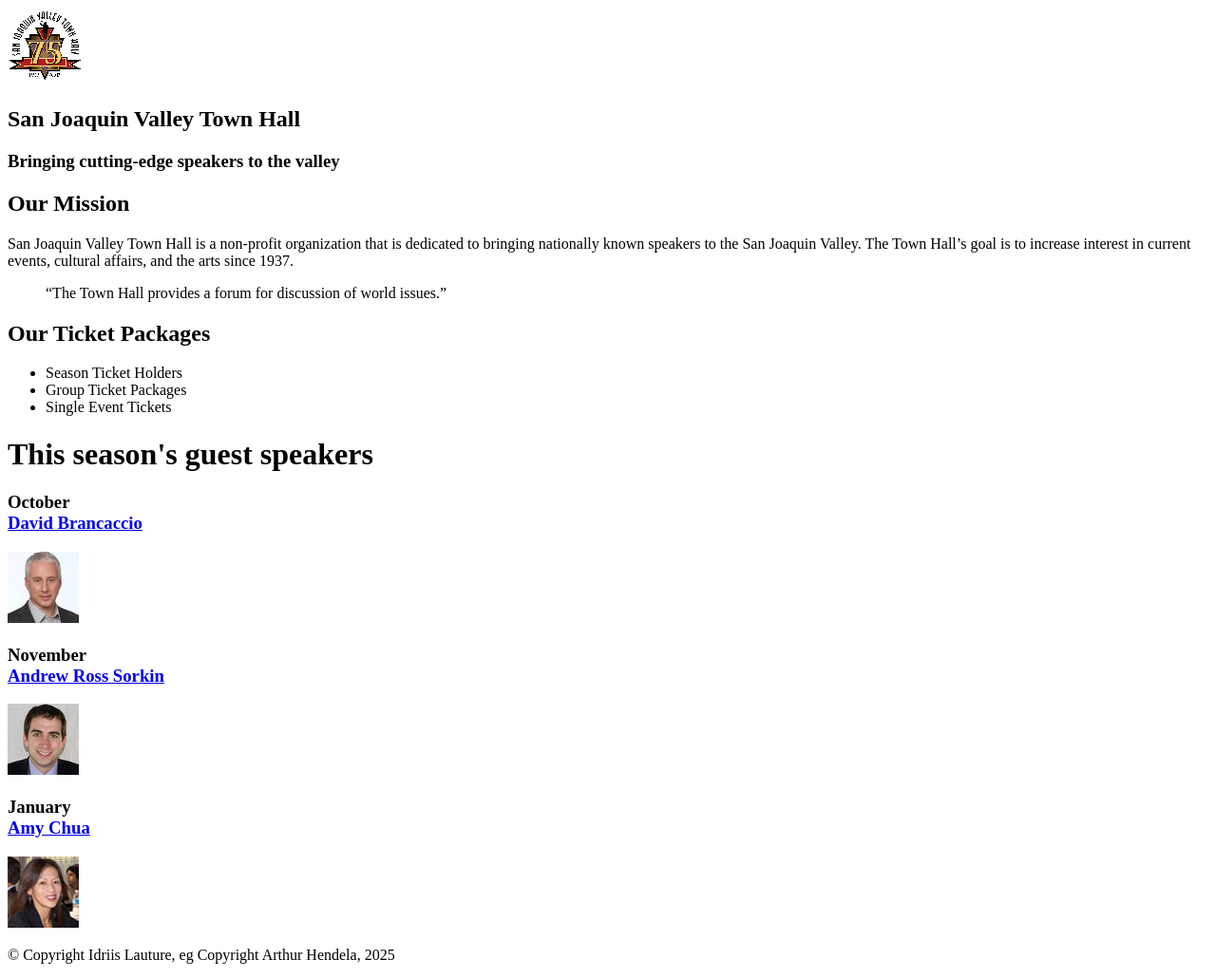
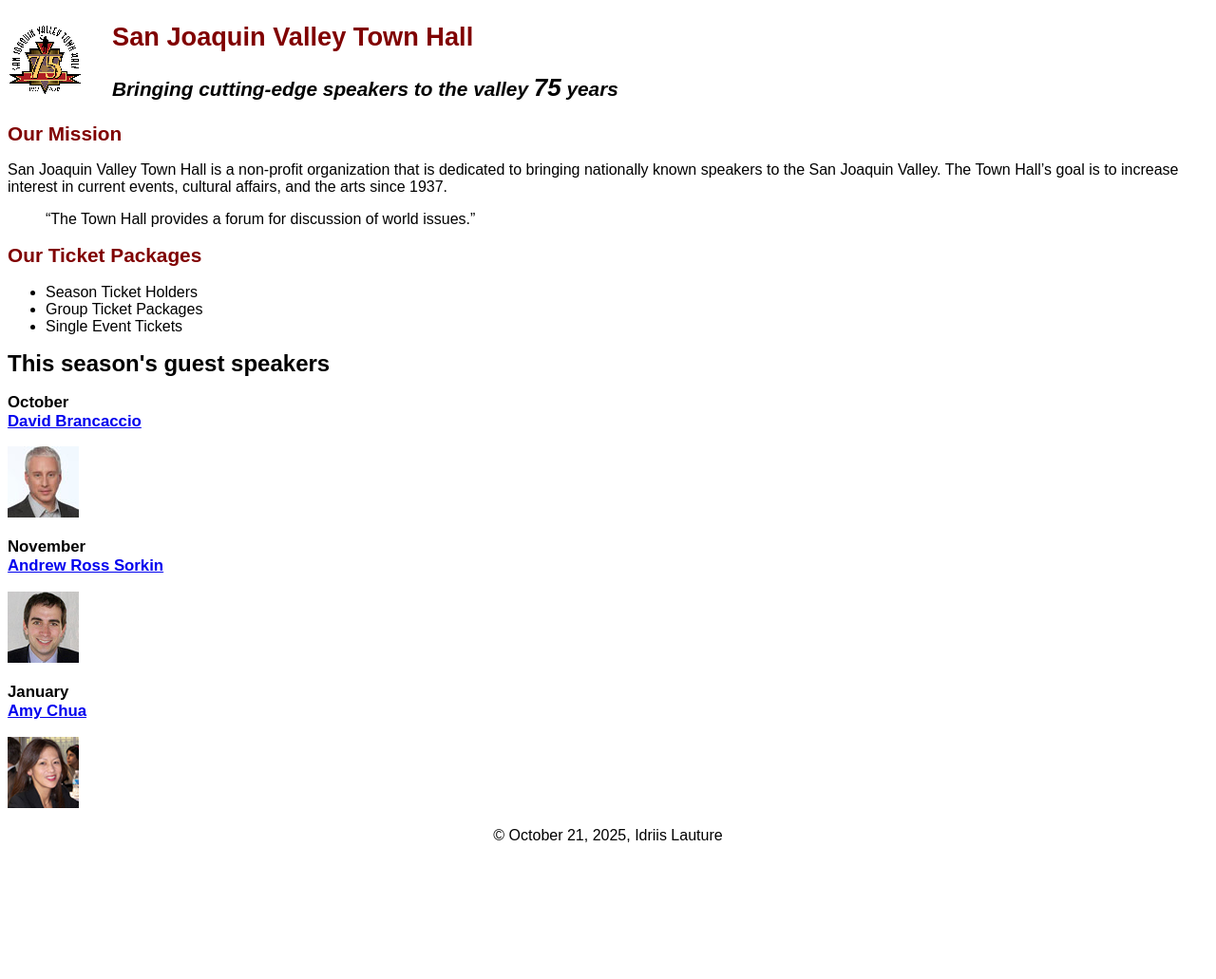
Before and after one commit to igl2-cmd/A06, a plain HTML site: page index.html in a window 1280 px wide. Shown: the whole page at 95% size. After the commit the page ends 905 px from the top, so only its background shows below. Drawn offline with Linux system fonts and the light colour scheme.

Commit message:
Refactor index.html with stylesheet and updates
Updated the HTML structure and added a stylesheet link. Modified the footer copyright date and added an emphasis element in the header.

```diff
--- a/index.html
+++ b/index.html
@@ -4,13 +4,14 @@
     <meta charset="UTF-8">
     <meta name="viewport" content="width=device-width, initial-scale=1.0">
     <title>San Joaquin Valley Town Hall</title>
+    <link rel="stylesheet" href="main.css">
 </head>
 <body>
 
     <header>
         <img src="town_hall_logo.gif" alt="Town Hall Logo" height="80">
         <h2>San Joaquin Valley Town Hall</h2>
-        <h3>Bringing cutting-edge speakers to the valley</h3>
+        <h3>Bringing cutting-edge speakers to the valley <em class="large">75</em> years</h3>
     </header>
 
     <main>
@@ -51,7 +52,7 @@
     </main>
 
     <footer>
-        <p>&copy; Copyright Idriis Lauture, eg Copyright Arthur Hendela, 2025</p>
+        <p>&copy; October 21, 2025, Idriis Lauture</p>
     </footer>
 
 </body>
```
